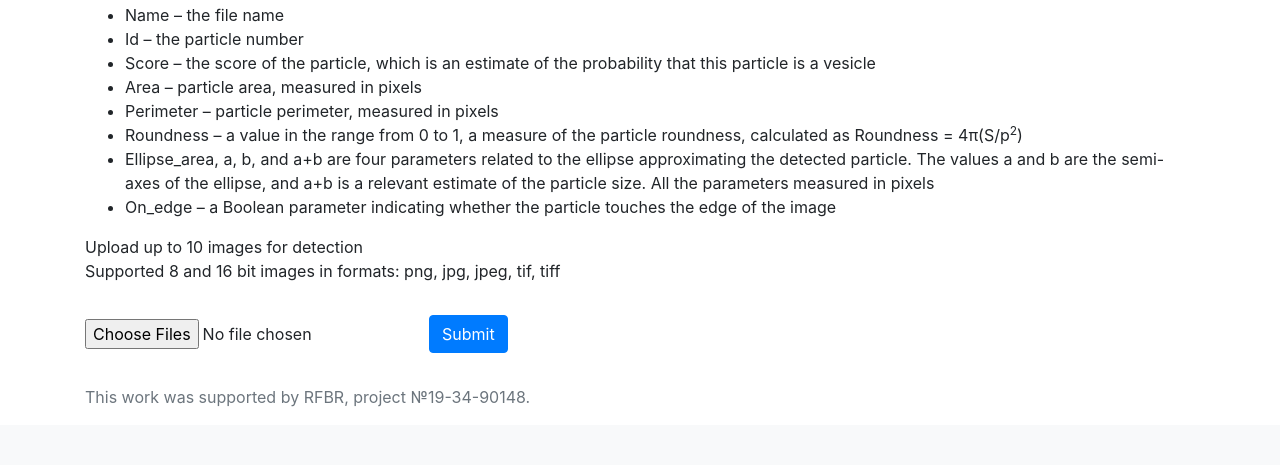
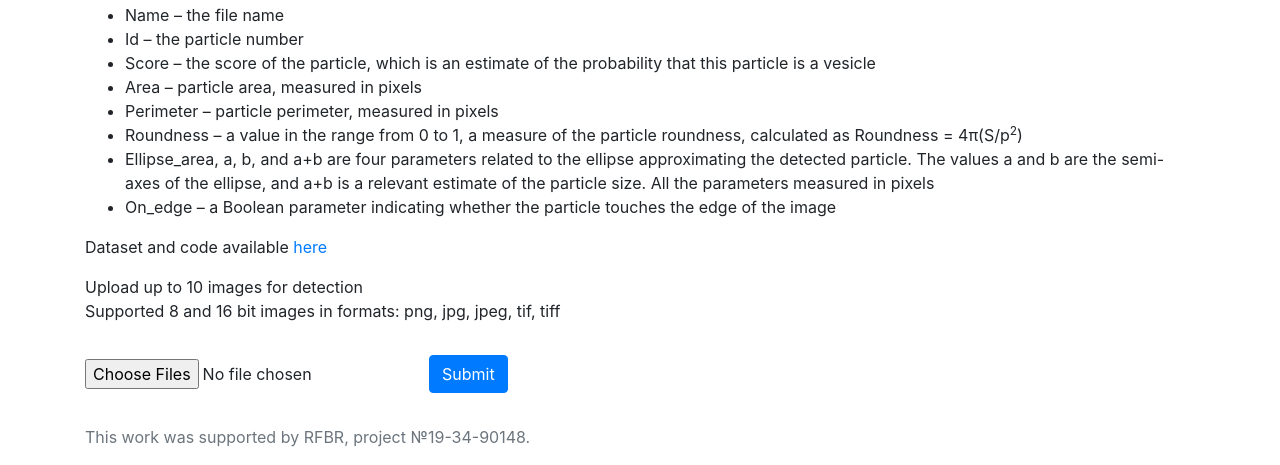
Before and after one commit to High-resolution-microscopy-laboratory/exosomes, a Flask app: page / in a window 1280 px wide. Shown: the part 1044-1509 px from the top of the page. Before the commit the page ends 1451 px from the top, so only its background shows below. Run offline with Flask 2, Linux system fonts and the light colour scheme; some libraries are stand-ins or nearby versions.

Commit message:
link to github

```diff
--- a/templates/index.html
+++ b/templates/index.html
@@ -38,6 +38,8 @@
             </li>
             <li>On_edge – a Boolean parameter indicating whether the particle touches the edge of the image</li>
         </ul>
+
+        <p>Dataset and code available <a href="https://github.com/High-resolution-microscopy-laboratory/exosomes">here</a></p>
 
 
         <p>Upload up to {{ max_uploads }} images for detection<br> Supported 8 and 16 bit images in formats: png, jpg,
```
